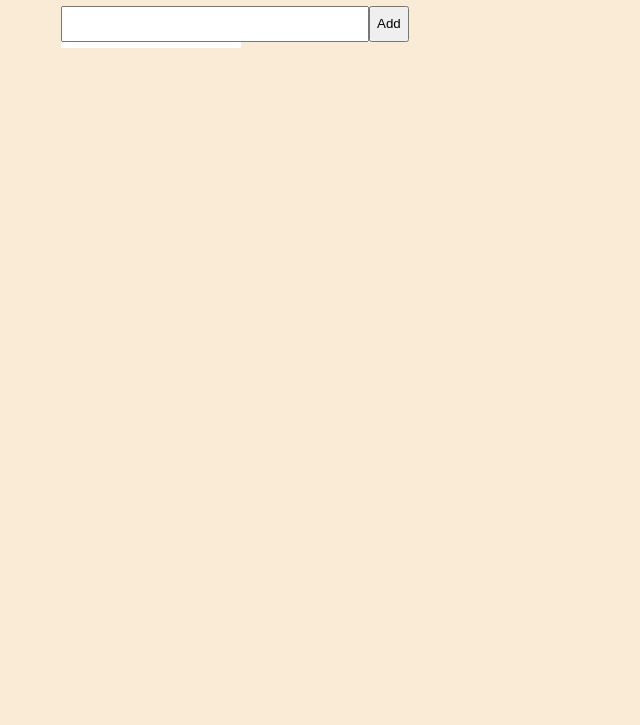
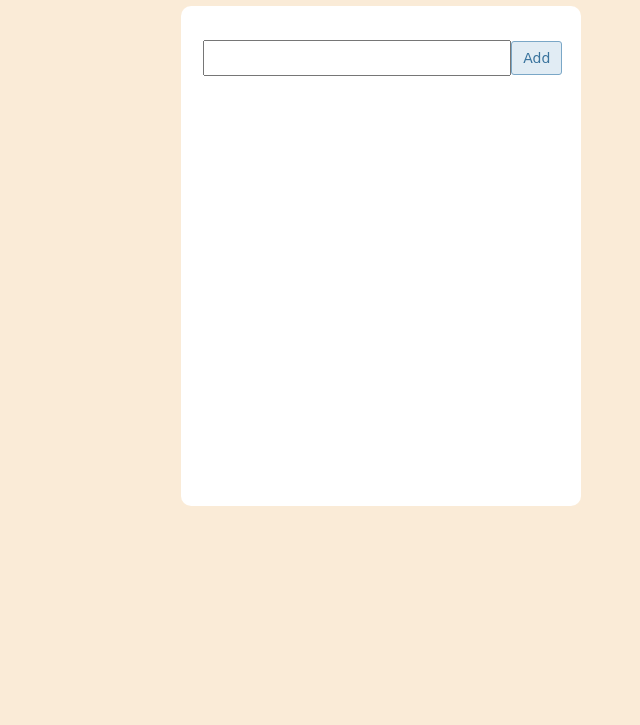
Before and after one commit to ShamillFazal/To-Do-List, a plain HTML site: page index.html in a window 1280 px wide. Shown: the part 75-800 px from the top of the page, without its empty margins (259-899 px from the left). Drawn offline with Linux system fonts and the light colour scheme.

Commit message:
Changed styling to button. Added margin to ensure  input is centered in main container. Changed size and margin of lines.

```diff
--- a/style.css
+++ b/style.css
@@ -6,7 +6,11 @@ body {
 }
 
 .container {
-  width: 360px;
+  width: 400px;
+  margin: 0 auto;
+  background-color: white;
+  height: 500px;
+  border-radius: 10px;
 }
 
 #itemContainer {
@@ -31,20 +35,40 @@ body {
   height: 30px;
   vertical-align: middle;
   justify-content: center;
+  margin-top: 15px;
+  margin: 0 auto;
+  margin-left: 22px;
+  font-family: "Dancing Script", cursive;
+  font-size: 19px;
 }
 
 #addToList {
-  height: 36px;
-  vertical-align: middle;
+  background-color: #e1ecf4;
+  border-radius: 3px;
+  border: 1px solid #7aa7c7;
+  box-sizing: border-box;
+  color: #39739d;
+  display: inline-block;
+  font-family: cursive;
+  font-size: 14px;
+  font-weight: 400;
+  line-height: 1.15385;
+  /* margin: 0; */
+  padding: 8px 0.8em;
+  /* position: relative; */
+  text-align: center;
+  text-decoration: none;
+  margin-top: 35px;
 }
 
 .notebook-line {
-  width: 50%;
+  width: 82%;
 }
 
 .lines {
   height: 100%;
   background-image: repeating-linear-gradient(white 0px, white 24px, teal 25px);
+  margin-left: 22px;
 }
 
 p {
```
